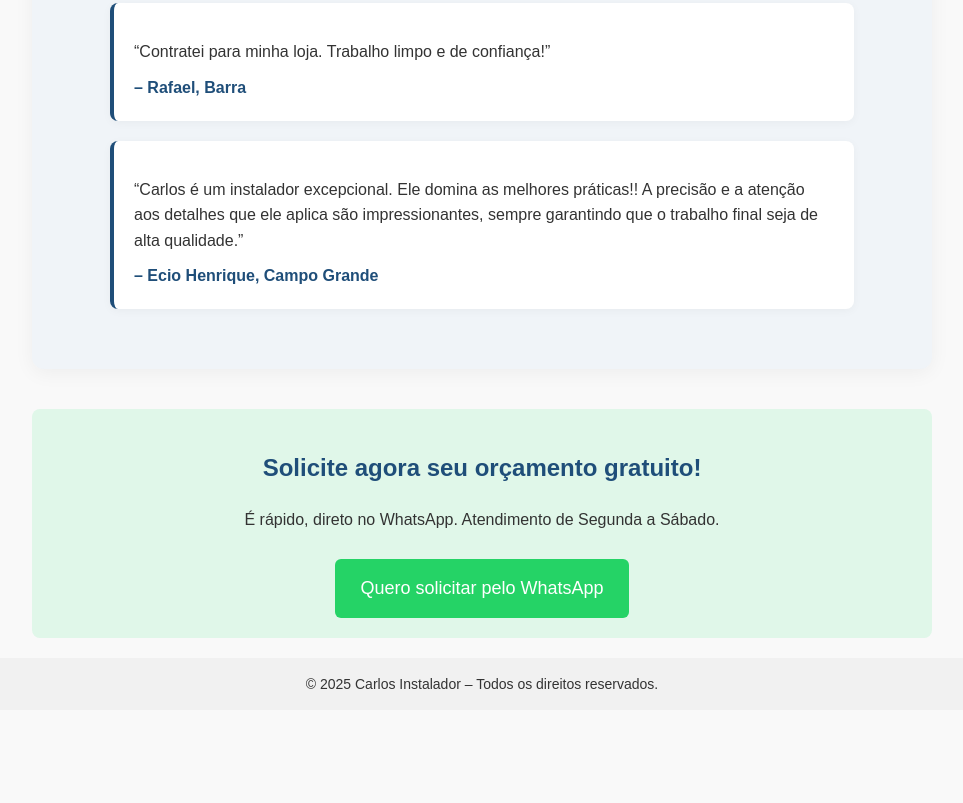
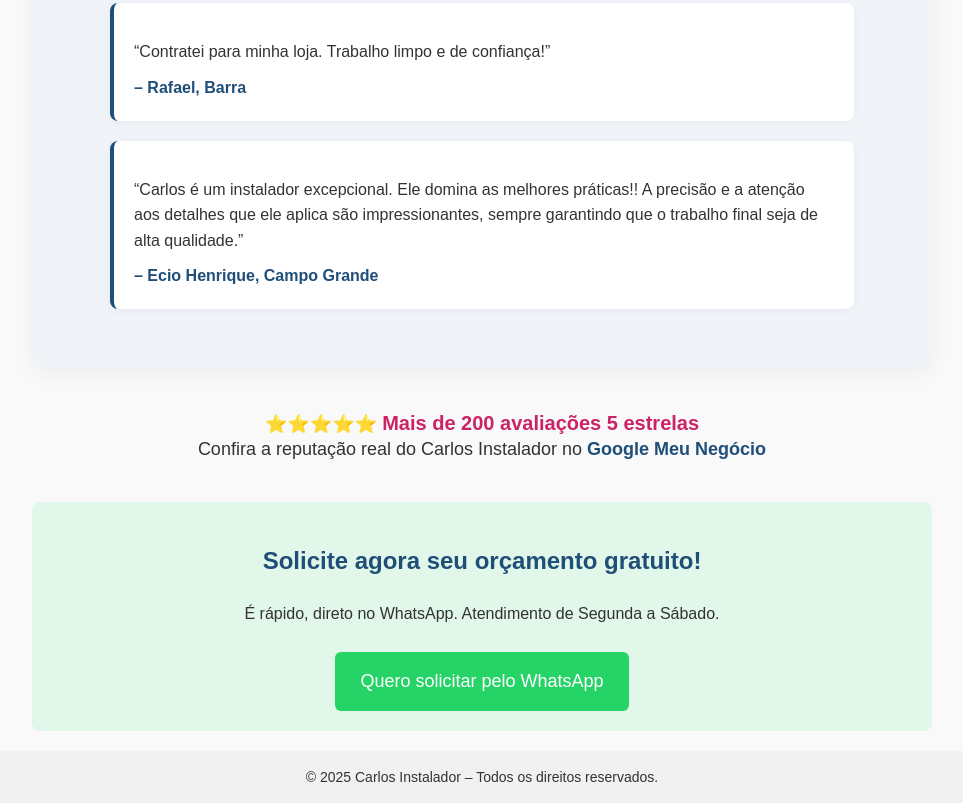
Before and after one commit to RVancatti/carlos-instalador-site, a plain HTML site: page index.html in a window 1280 px wide. Shown: the part 1155-1958 px from the top of the page, without its empty margins (158-1121 px from the left). Before the commit the page ends 1865 px from the top, so only its background shows below. Drawn offline with Linux system fonts and the light colour scheme.

Commit message:
Update index.html

```diff
--- a/index.html
+++ b/index.html
@@ -126,6 +126,28 @@
       color: #1f4e79;
     }
 
+    /* Google Meu Negócio destaque */
+    .google-meu-negocio {
+      text-align: center;
+      margin: 20px 0 40px;
+      font-size: 18px;
+      color: #333;
+      line-height: 1.4;
+    }
+    .google-meu-negocio strong {
+      color: #cc2366; /* cor de destaque da paleta */
+      font-size: 20px;
+    }
+    .google-meu-negocio a {
+      color: #1f4e79;
+      font-weight: bold;
+      text-decoration: none;
+    }
+    .google-meu-negocio a:hover {
+      text-decoration: underline;
+      color: #cc2366;
+    }
+
     @media (max-width: 480px) {
       header {
         flex-direction: column;
@@ -204,6 +226,17 @@
     </div>
   </section>
 
+  <!-- Bloco Google Meu Negócio destacado -->
+  <div class="google-meu-negocio">
+    <p>
+      ⭐⭐⭐⭐⭐ <strong>Mais de 200 avaliações 5 estrelas</strong><br />
+      Confira a reputação real do Carlos Instalador no
+      <a href="https://share.google/AEGlwKcg32d6gzAHF" target="_blank" rel="noopener noreferrer">
+        Google Meu Negócio
+      </a>
+    </p>
+  </div>
+
   <div class="cta">
     <h2>Solicite agora seu orçamento gratuito!</h2>
     <p>É rápido, direto no WhatsApp. Atendimento de Segunda a Sábado.</p>
```
